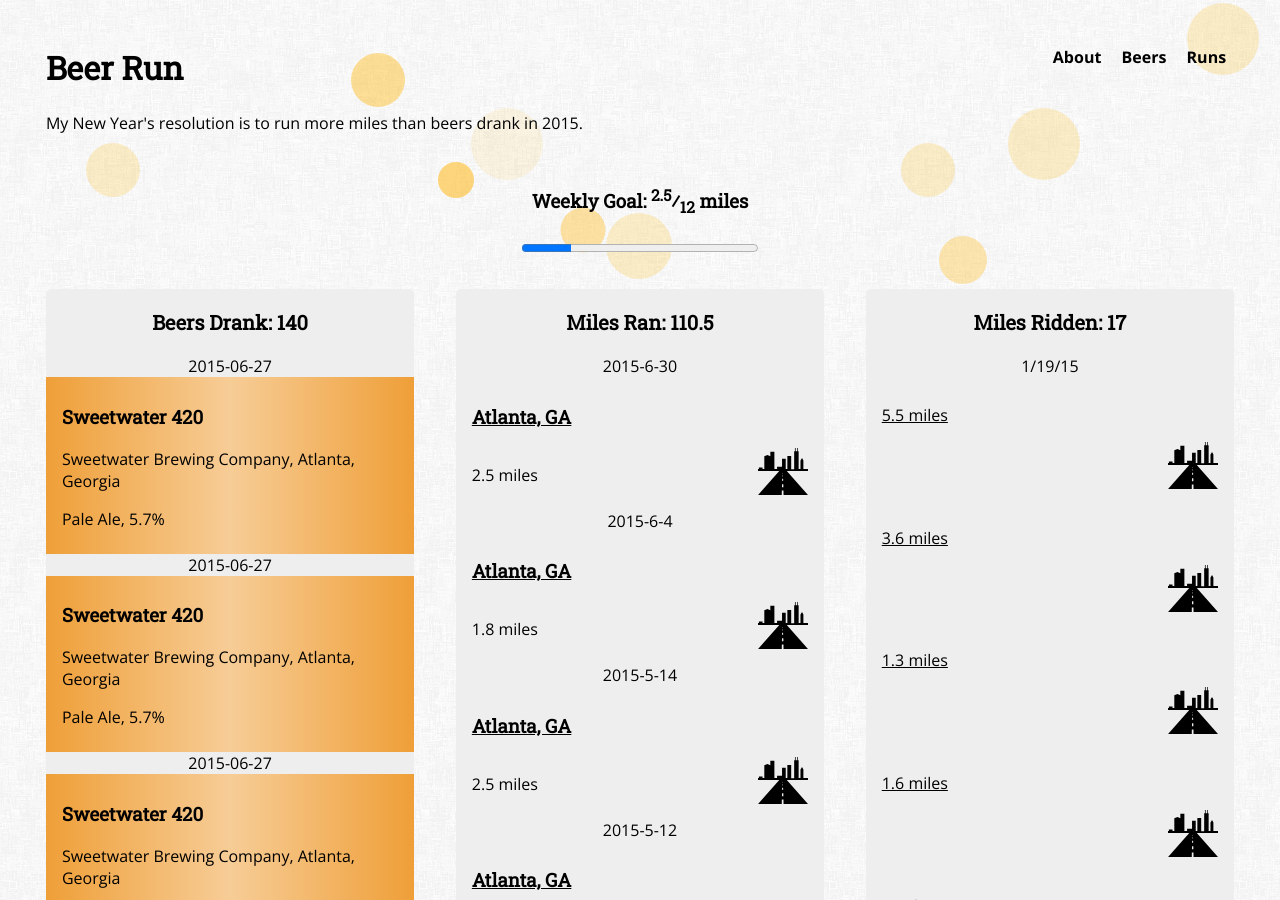
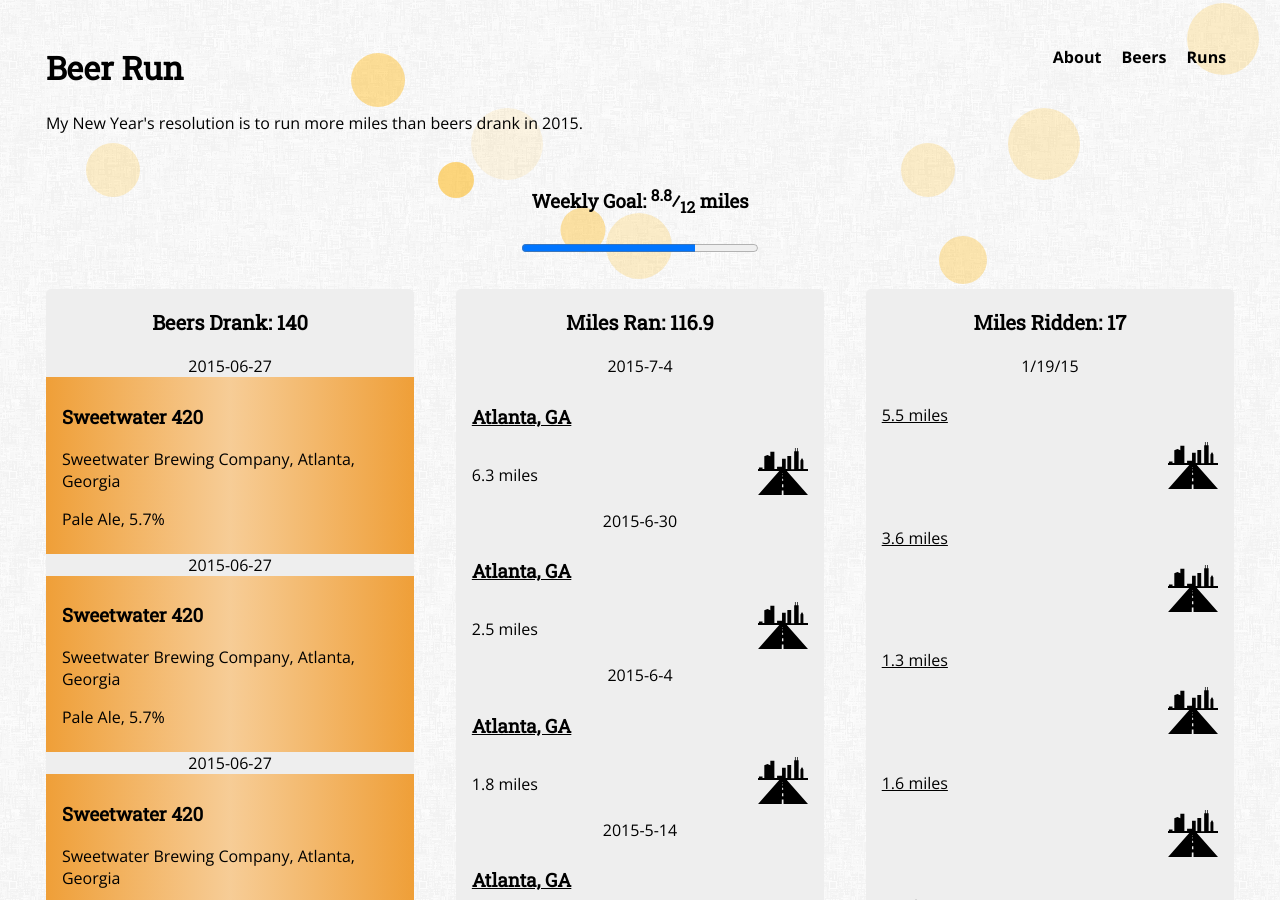
Before and after one commit to rhewitt22/beer-run, a Jekyll site: the page built from index.html, in a window 1280 px wide and 900 px high. Built offline with Jekyll 4.4.1, drawn with Linux system fonts in a browser that asks for light colours; nearby versions of some CDN libraries.

Commit message:
Updated run.yml

```diff
--- a/_data/run.yml
+++ b/_data/run.yml
@@ -1,3 +1,12 @@
+- date: 2015-7-4
+  distance: 6.3
+  type: city
+  location: "Atlanta, GA"
+  strava: https://www.strava.com/activities/338832830
+  shoes:
+    brand: Nike
+    model: Structure 15
+
 - date: 2015-6-30
   distance: 2.5
   type: city
```
